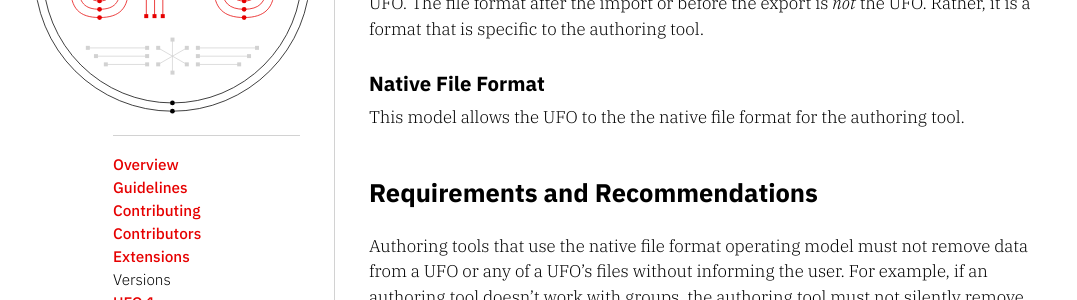
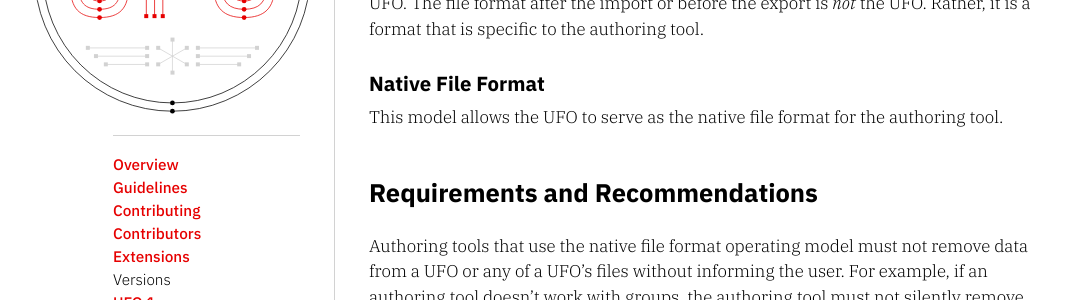
Before and after one commit to unified-font-object/ufo-spec, a Jekyll site: the page built from guidelines.md, in a window 1280 px wide and 900 px high, scrolled down 446 px. Shown: the part 154-454 px from the top of the window, without its empty margins (51-1128 px from the left). Built offline with Jekyll 4.4.1, drawn with Linux system fonts in a browser that asks for light colours.

Commit message:
[guidelines.md] typo fix

```diff
--- a/guidelines.md
+++ b/guidelines.md
@@ -17,7 +17,7 @@ This model allows an authoring tool to import data from a UFO and/or export data
 
 #### Native File Format
 
-This model allows the UFO to the the native file format for the authoring tool.
+This model allows the UFO to serve as the native file format for the authoring tool.
 
 ### Requirements and Recommendations
 
```
